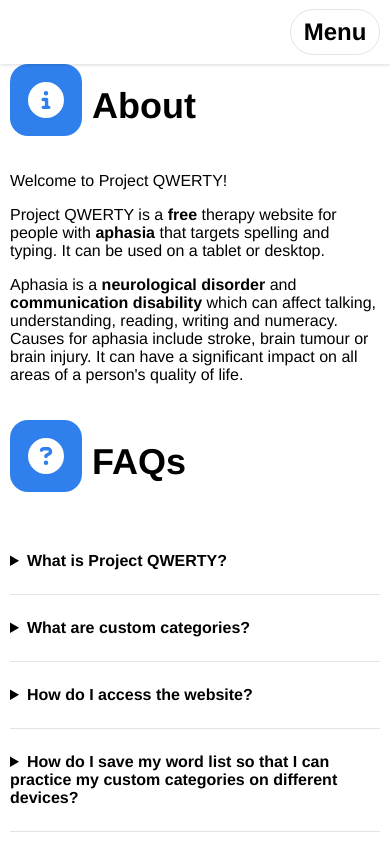
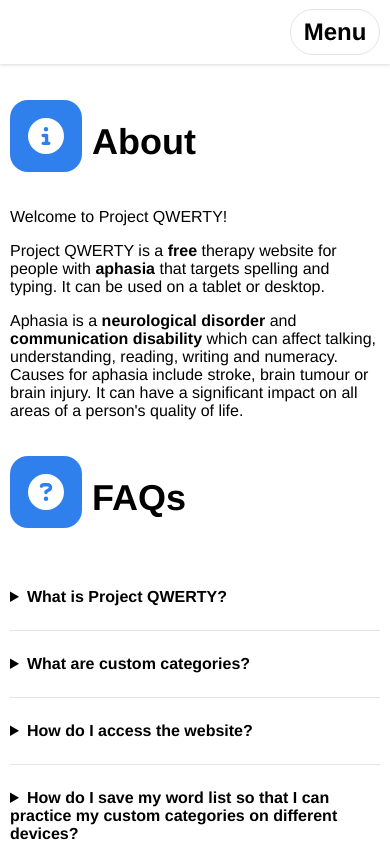
Before and after one commit to project-qwerty/project-qwerty, a Vue app: page /about in a window 390 px wide. Shown: the top 844 px of the page. Built offline with nearby package versions, Linux system fonts and the light colour scheme; what @lottiefiles/vue-lottie-player would draw is missing.

Commit message:
prevent margin collapse by switching to padding

```diff
--- a/src/components/NavPage.vue
+++ b/src/components/NavPage.vue
@@ -179,9 +179,6 @@
     padding-left: 3rem;
     padding-right: 3rem;
     padding-bottom: 6rem;
-
-    /* this prevents margin collapse between the page and the first element (eg. IconHeader) */
-    padding-top: 0.01px;
   }
 
   @media screen and (max-width: 960px) {
@@ -243,7 +240,8 @@
 
     .page {
       /* set page offsets to match top/side bar configuration */
-      margin-top: var(--nav-top-bar-height);
+      /* this is padding instead of margin to prevent margin collapse */
+      padding-top: var(--nav-top-bar-height);
       margin-left: 0;
 
       /* reduce page margins */
```
